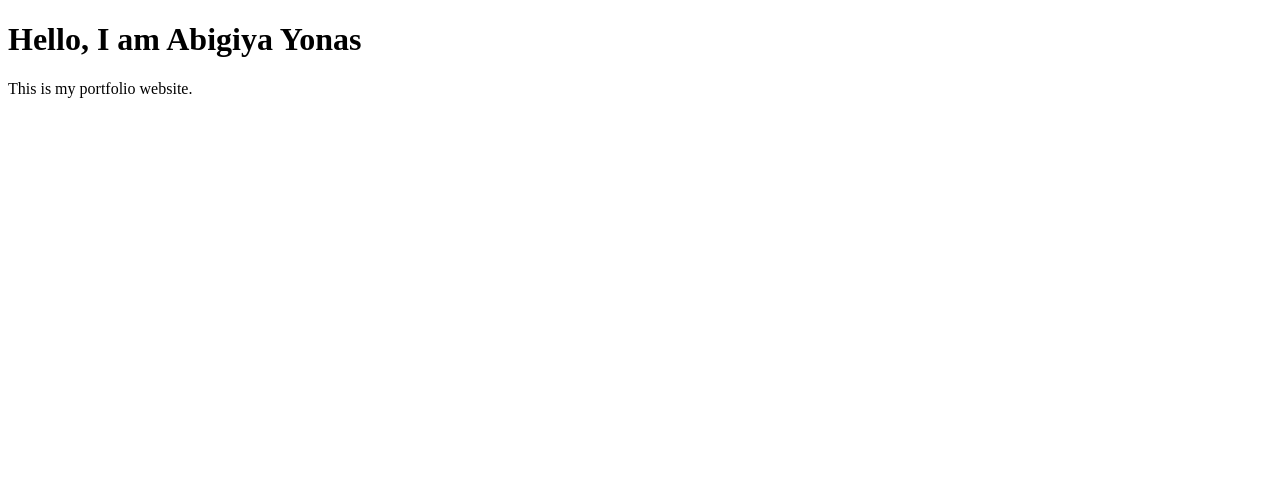
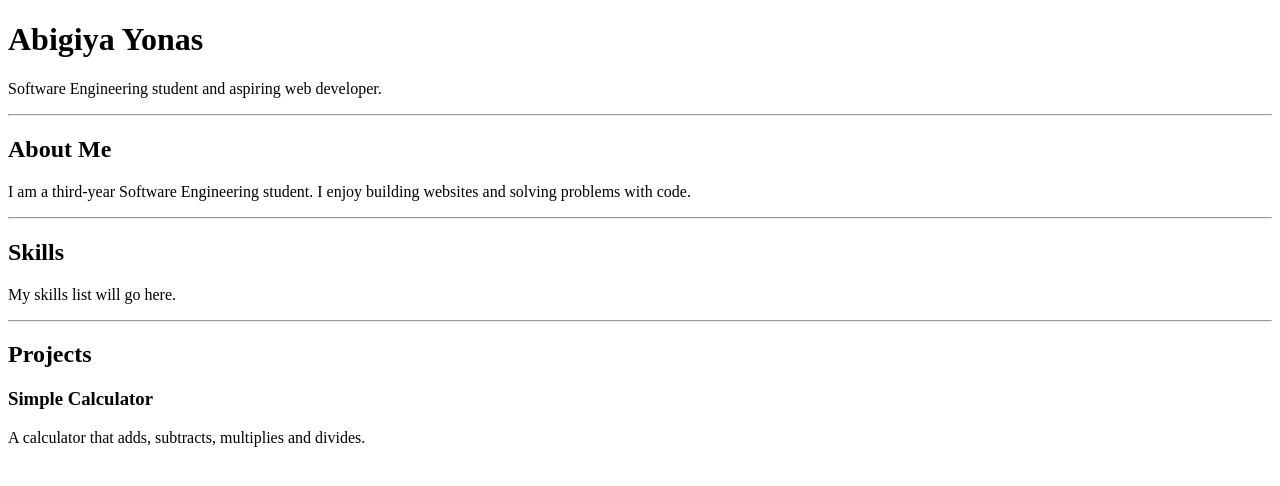
Before and after one commit to Abbys-Realm/IPassignment, a plain HTML site: page index.html in a window 1280 px wide. Drawn offline with Linux system fonts and the light colour scheme.

Commit message:
Headings, Paragraphs, Line breaks, rules

```diff
--- a/index.html
+++ b/index.html
@@ -5,7 +5,18 @@
     <title>Abigiya Yonas | Portfolio</title>
   </head>
   <body>
-    <h1>Hello, I am Abigiya Yonas</h1>
-    <p>This is my portfolio website.</p>
+    <h1>Abigiya Yonas</h1>
+    <p>Software Engineering student and aspiring web developer.</p>
+    <hr>
+    <h2>About Me</h2>
+    <p>I am a third-year Software Engineering student. I enjoy building
+        websites and solving problems with code.</p>
+    <hr>
+    <h2>Skills</h2>
+    <p>My skills list will go here.</p>
+    <hr>
+    <h2>Projects</h2>
+    <h3>Simple Calculator</h3>
+    <p>A calculator that adds, subtracts, multiplies and divides.</p>
   </body>
 </html>
```
